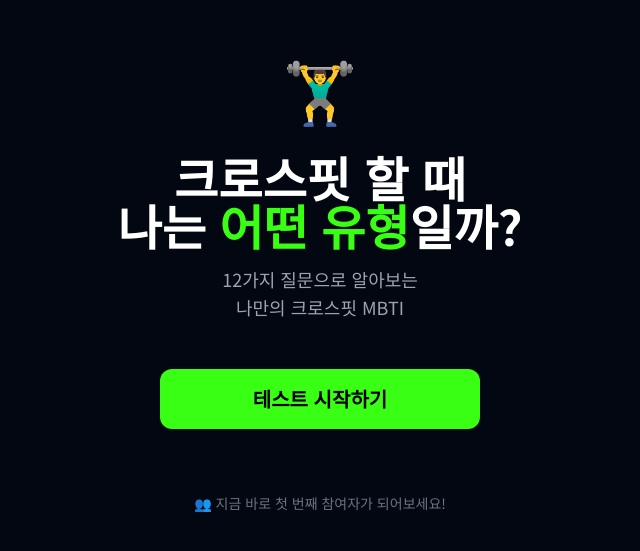
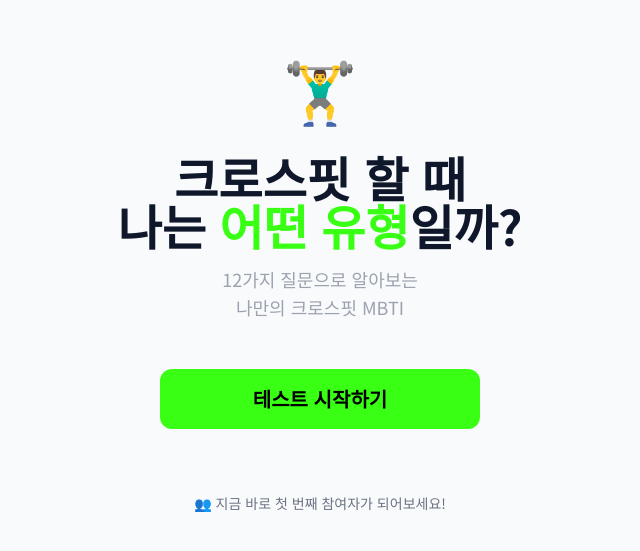
Before and after one commit to mroreeyo/crossfit-mbti, a Next.js app: page / in a window 1280 px wide. Shown: the part 109-660 px from the top of the page, without its empty margins (320-960 px from the left). Built offline with nearby package versions, Linux system fonts and the light colour scheme; no server answers; the database is empty.

Commit message:
feat: convert to light theme - global config and styles
Ultraworked with [Sisyphus](https://github.com/code-yeongyu/oh-my-opencode)

Co-authored-by: Sisyphus <clio-agent@sisyphuslabs.ai>

```diff
--- a/src/app/globals.css
+++ b/src/app/globals.css
@@ -6,16 +6,16 @@
   --neon-green: #39FF14;
   --neon-pink: #FF1493;
   --neon-blue: #00D4FF;
-  --bg-dark: #0a0a0a;
-  --bg-card: #1a1a2e;
+  --bg-dark: #f8fafc;
+  --bg-card: #ffffff;
 }
 
 body {
   background-color: var(--bg-dark);
-  color: white;
+  color: #1e293b;
 }
 
 ::selection {
   background-color: var(--neon-green);
-  color: black;
+  color: white;
 }
--- a/src/app/layout.tsx
+++ b/src/app/layout.tsx
@@ -39,7 +39,7 @@ export default function RootLayout({
 }) {
   return (
     <html lang="ko">
-      <body className={`${notoSansKr.className} bg-gray-950 text-white antialiased`}>
+      <body className={`${notoSansKr.className} bg-slate-50 text-slate-900 antialiased`}>
         {/* GA4 */}
         {process.env.NEXT_PUBLIC_GA_ID && process.env.NEXT_PUBLIC_GA_ID !== 'mock_ga_id' && (
           <>
--- a/tailwind.config.ts
+++ b/tailwind.config.ts
@@ -15,9 +15,9 @@ const config: Config = {
           blue: '#00D4FF',
         },
         dark: {
-          DEFAULT: '#0a0a0a',
-          card: '#1a1a2e',
-          lighter: '#16213e',
+          DEFAULT: '#f8fafc',
+          card: '#ffffff',
+          lighter: '#f1f5f9',
         },
       },
       keyframes: {
```
